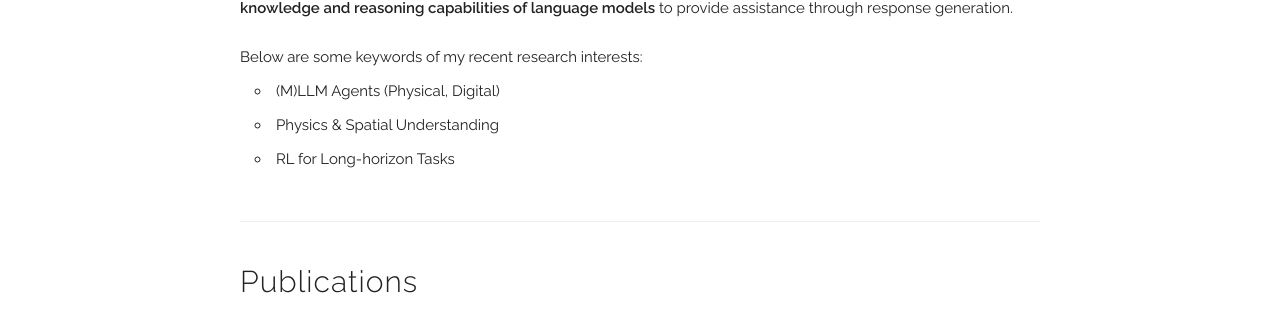
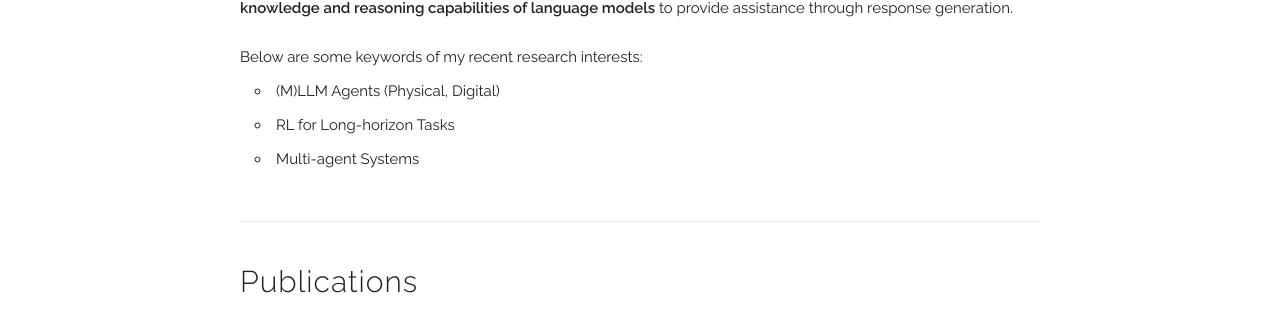
Before and after one commit to Connoriginal/Connoriginal.github.io, a Jekyll site: the page built from index.html, in a window 1280 px wide and 900 px high, scrolled down 497 px. Shown: the part 144-453 px from the top of the window. Built offline with Jekyll 4.4.1, drawn with Linux system fonts in a browser that asks for light colours; some web fonts are replaced.

Commit message:
mod research interest

```diff
--- a/index.html
+++ b/index.html
@@ -23,8 +23,8 @@ title: Home
     Below are some keywords of my recent research interests:
     <ul style="margin-left: 1em; margin-top: -1em; margin-bottom: -1em">
       <li>(M)LLM Agents (Physical, Digital)</li>
-      <li>Physics & Spatial Understanding</li>
       <li>RL for Long-horizon Tasks</li>
+      <li>Multi-agent Systems</li>
     </ul>
   </p>
 
```
